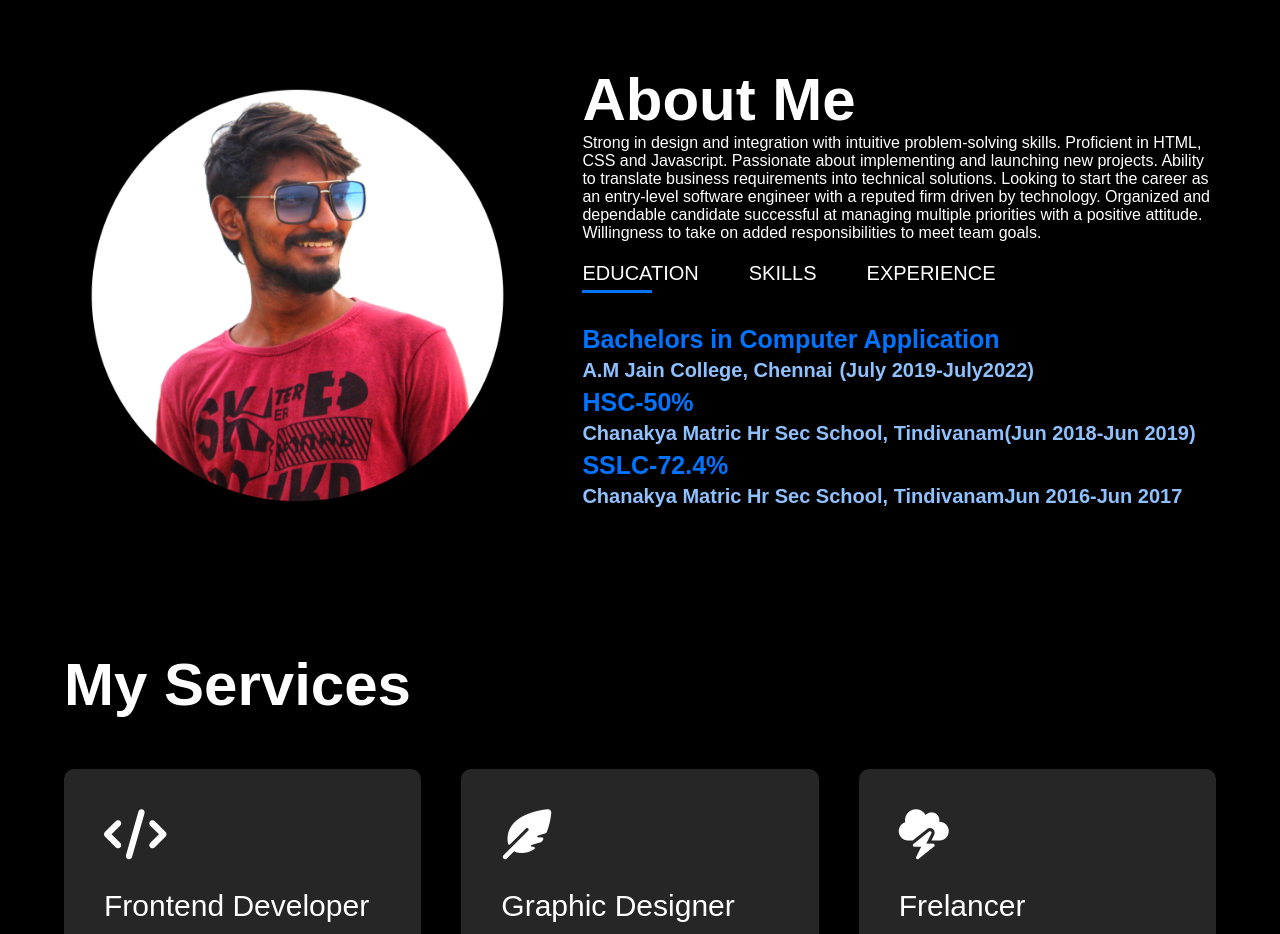
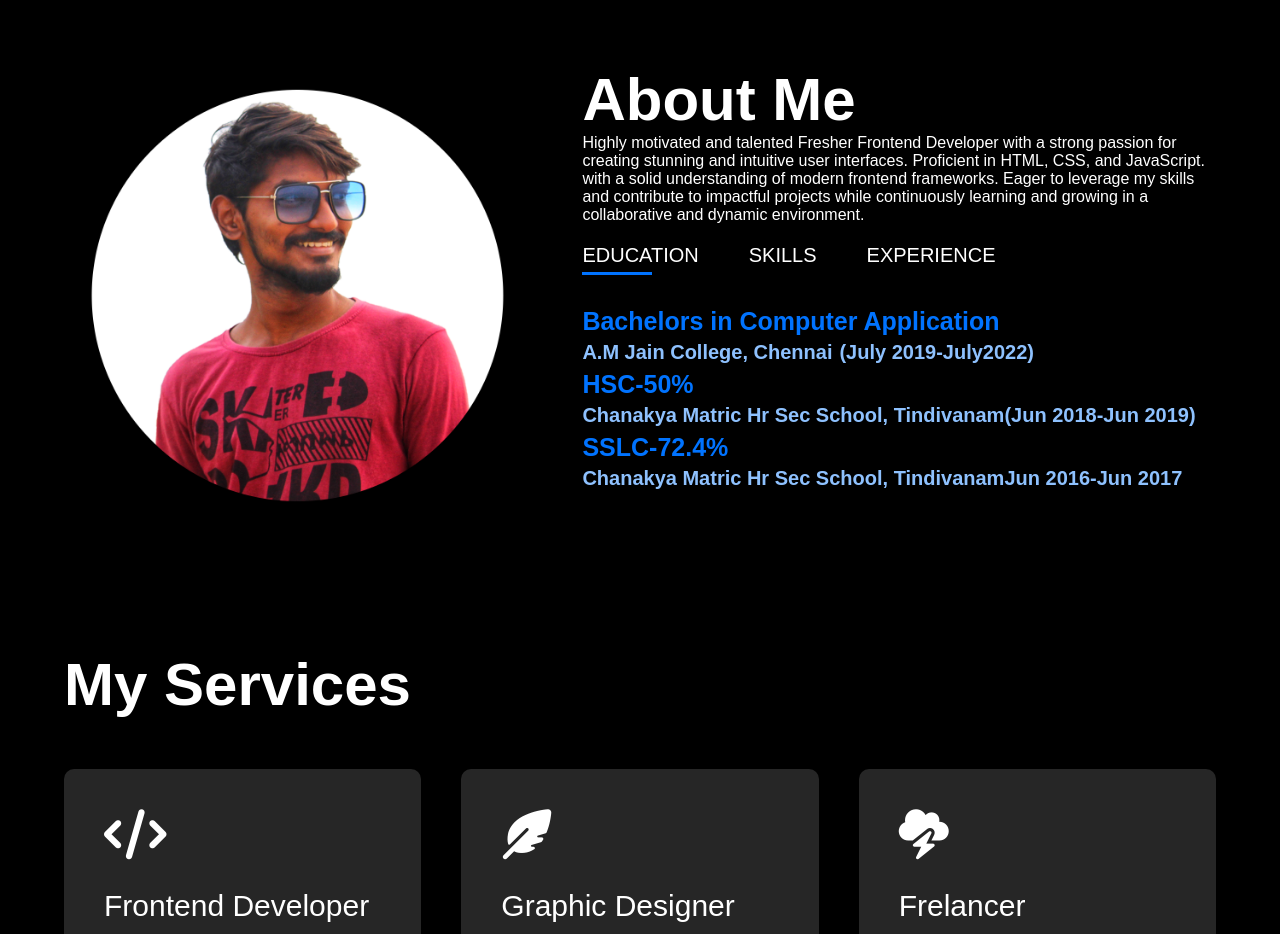
Before and after one commit to e-ajaykumar/ajaykumar-ak, a plain HTML site: page index.html in a window 1280 px wide. Shown: the part 820-1754 px from the top of the page. Drawn offline with Linux system fonts and the light colour scheme.

Commit message:
Update index.html

```diff
--- a/index.html
+++ b/index.html
@@ -40,14 +40,9 @@
                 </div>
                 <div class="about-col-2">
                     <h1 class="sub-title">About Me</h1>
-                    <p>Strong in design and integration with intuitive problem-solving skills.
-                        Proficient in HTML, CSS and Javascript. Passionate about implementing and
-                        launching new projects. Ability to translate business requirements into
-                        technical solutions. Looking to start the career as an entry-level
-                        software engineer with a reputed firm driven by technology.
-                        Organized and dependable candidate successful at managing multiple
-                        priorities with a positive attitude. Willingness to take on added
-                        responsibilities to meet team goals.</p>
+                    <p>Highly motivated and talented Fresher Frontend Developer with a strong passion for creating stunning and intuitive user interfaces.
+                        Proficient in HTML, CSS, and JavaScript. with a solid understanding of modern frontend frameworks.
+                        Eager to leverage my skills and contribute to impactful projects while continuously learning and growing in a collaborative and dynamic environment.</p>
                         <div class="tab-titles">
                             <p class="tab-links active-link" onclick="opentab('education')">EDUCATION</p>
                             <p class="tab-links" onclick="opentab('skills')">SKILLS</p>
```
